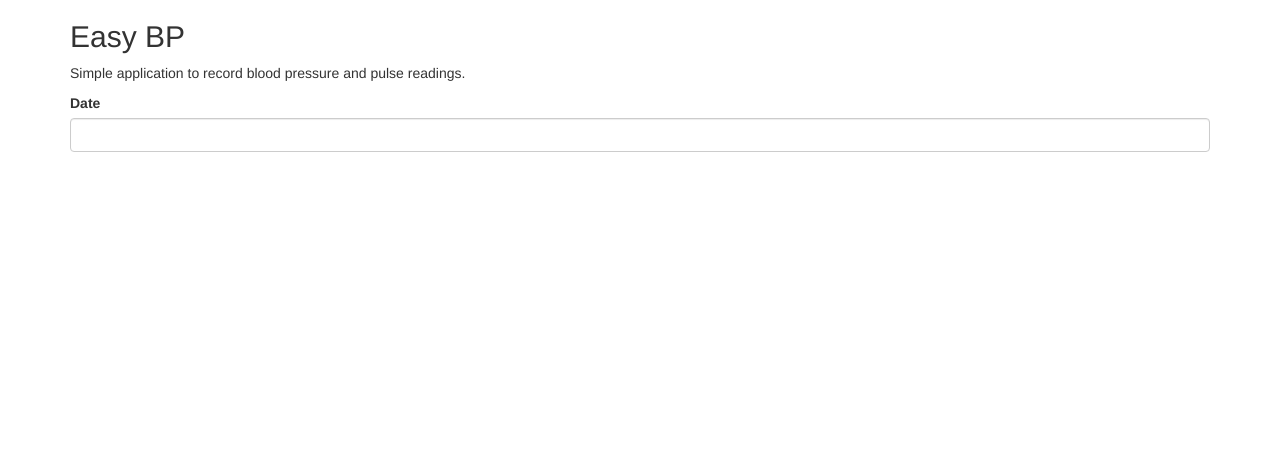
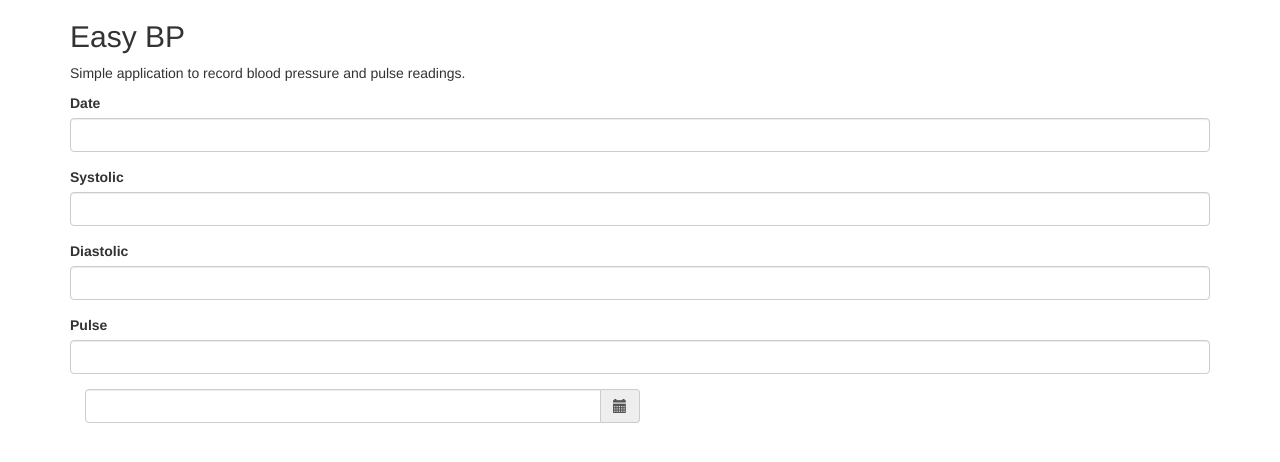
Before and after one commit to asena11787/EasyBP, a website: page views/index.html in a window 1280 px wide. Drawn offline with nearby package versions, Linux system fonts and the light colour scheme.

Commit message:
Attempt to get date time picker working

```diff
--- a/app.js
+++ b/app.js
@@ -11,6 +11,7 @@ app.set('views', path.join(__dirname, 'views'));
 
 // instruct express to server up static assets
 app.use(express.static(__dirname + '/public'));
+app.use(express.static(__dirname + '/node_modules'));
 
 // set routes
 app.get('/', function(req, res) {
--- a/package.json
+++ b/package.json
@@ -15,11 +15,13 @@
     "body-parser": "~1.0.1"
   },
   "devDependencies": {
+    "bootstrap-datetimepicker": "0.0.7",
     "grunt": "^0.4.5",
     "grunt-contrib-cssmin": "^0.13.0",
     "grunt-contrib-jshint": "^0.11.3",
     "grunt-contrib-uglify": "^0.9.2",
     "grunt-contrib-watch": "^0.6.1",
-    "grunt-sass": "^1.0.0"
+    "grunt-sass": "^1.0.0",
+    "moment": "^2.10.6"
   }
 }
--- a/views/index.html
+++ b/views/index.html
@@ -16,6 +16,9 @@
       <script src="https://oss.maxcdn.com/html5shiv/3.7.2/html5shiv.min.js"></script>
       <script src="https://oss.maxcdn.com/respond/1.4.2/respond.min.js"></script>
     <![endif]-->
+
+    <!-- jQuery (necessary for Bootstrap's JavaScript plugins) -->
+    <script src="https://ajax.googleapis.com/ajax/libs/jquery/1.11.3/jquery.min.js"></script>
   </head>
 
   <body>
@@ -28,18 +31,51 @@
           <label for="DateTime1">Date</label>
           <input type="text" class="form-control" id="DateTime1">
         </div>
+
+        <div class="form-group">
+          <label for="Systolic">Systolic</label>
+          <input type="text" class="form-control" id="Systolic">
+        </div>
+
+        <div class="form-group">
+          <label for="Diastolic">Diastolic</label>
+          <input type="text" class="form-control" id="Diastolic">
+        </div>
+
+        <div class="form-group">
+          <label for="Pulse">Pulse</label>
+          <input type="text" class="form-control" id="Pulse">
+        </div>
+
+        <div class="container">
+            <div class="row">
+                <div class='col-sm-6'>
+                    <div class="form-group">
+                        <div class='input-group date' id='datetimepicker1'>
+                            <input type='text' class="form-control" />
+                            <span class="input-group-addon">
+                                <span class="glyphicon glyphicon-calendar"></span>
+                            </span>
+                        </div>
+                    </div>
+                </div>
+                <script type="text/javascript">
+                    $(function () {
+                        $('#datetimepicker1').datetimepicker();
+                    });
+                </script>
+            </div>
+        </div>
+
       </form>
 
     </div>
 
     <script src="//localhost:35729/livereload.js"></script>
-
-    <!-- jQuery (necessary for Bootstrap's JavaScript plugins) -->
-    <script src="https://ajax.googleapis.com/ajax/libs/jquery/1.11.3/jquery.min.js"></script>
+    <script src="/moment/min/moment.min.js"></script>
+    <script src="/bootstrap-datetimepicker/src/js/bootstrap-datetimepicker.js"></script>
 
     <!-- Latest compiled and minified JavaScript -->
     <script src="https://maxcdn.bootstrapcdn.com/bootstrap/3.3.5/js/bootstrap.min.js"></script>
-
-    <!--script src="https://ajax.googleapis.com/ajax/libs/angularjs/1.4.5/angular.min.js"></script> -->
   </body>
 </html>
```
